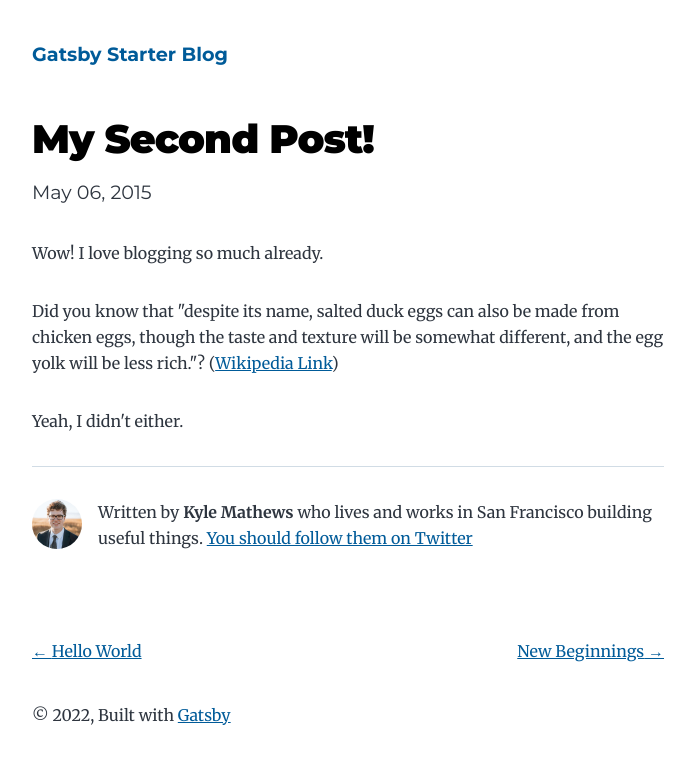
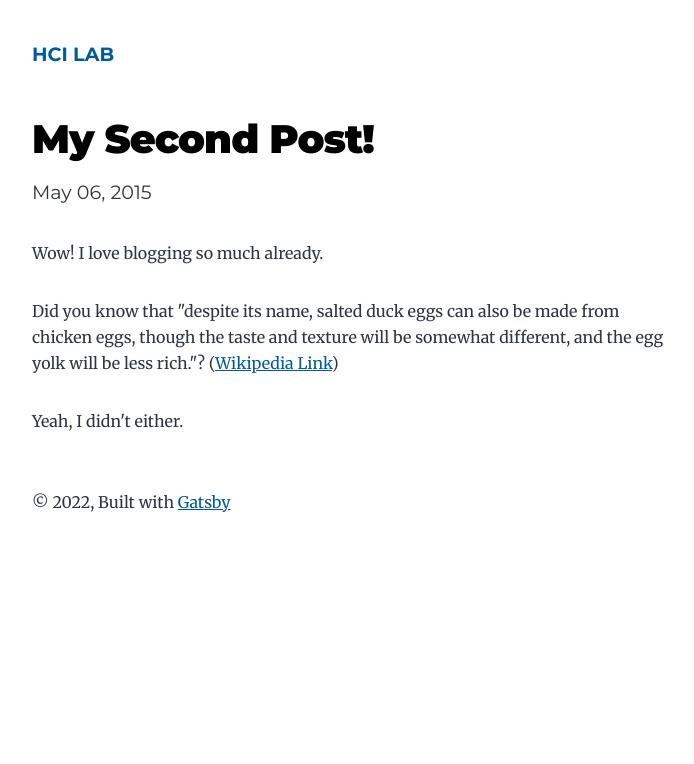
Before and after one commit to Logy-CTO/Inha-HCI.github.io, a Gatsby site: page /my-second-post/ in a window 1280 px wide. Shown: the whole page, without its empty margins (292-986 px from the left). Built offline with nearby package versions, Linux system fonts and the light colour scheme; Gatsby itself is replaced by a stand-in of ours.

Commit message:
refactor: ts migration, 불필요한 부분 삭제

```diff
--- a/gatsby-config.js
+++ b/gatsby-config.js
@@ -1,15 +1,8 @@
 module.exports = {
   siteMetadata: {
-    title: `Gatsby Starter Blog`,
-    author: {
-      name: `Kyle Mathews`,
-      summary: `who lives and works in San Francisco building useful things.`,
-    },
-    description: `A starter blog demonstrating what Gatsby can do.`,
-    siteUrl: `https://gatsbystarterblogsource.gatsbyjs.io/`,
-    social: {
-      twitter: `kylemathews`,
-    },
+    title: `HCI LAB`,
+    description: `INHA University HCI LAB`,
+    siteUrl: `https://inha-hci.github.io/`,
   },
   plugins: [
     `gatsby-plugin-image`,
@@ -105,7 +98,7 @@ module.exports = {
               }
             `,
             output: "/rss.xml",
-            title: "Gatsby Starter Blog RSS Feed",
+            title: "HCI LAB RSS Feed",
           },
         ],
       },
@@ -113,15 +106,15 @@ module.exports = {
     {
       resolve: `gatsby-plugin-manifest`,
       options: {
-        name: `Gatsby Starter Blog`,
-        short_name: `GatsbyJS`,
+        name: `HCI LAB`,
+        short_name: `HCI LAB`,
         start_url: `/`,
         background_color: `#ffffff`,
         // This will impact how browsers show your PWA/website
         // https://css-tricks.com/meta-theme-color-and-trickery/
         // theme_color: `#663399`,
         display: `minimal-ui`,
-        icon: `src/images/gatsby-icon.png`, // This path is relative to the root of the site.
+        icon: `src/images/favicon.png`, // This path is relative to the root of the site.
       },
     },
     `gatsby-plugin-react-helmet`,
--- a/gatsby-node.js
+++ b/gatsby-node.js
@@ -5,7 +5,7 @@ exports.createPages = async ({ graphql, actions, reporter }) => {
   const { createPage } = actions
 
   // Define a template for blog post
-  const blogPost = path.resolve(`./src/templates/blog-post.js`)
+  const blogPost = path.resolve(`./src/templates/blog-post.tsx`)
 
   // Get all markdown blog posts sorted by date
   const result = await graphql(
--- a/package.json
+++ b/package.json
@@ -33,6 +33,7 @@
     "typeface-montserrat": "0.0.75"
   },
   "devDependencies": {
+    "@types/react-helmet": "^6.1.5",
     "prettier": "^2.6.2"
   },
   "homepage": "https://github.com/gatsbyjs/gatsby-starter-blog#readme",
--- a/src/components/bio.js
+++ /dev/null
@@ -1,58 +0,0 @@
-/**
- * Bio component that queries for data
- * with Gatsby's useStaticQuery component
- *
- * See: https://www.gatsbyjs.com/docs/use-static-query/
- */
-
-import * as React from "react"
-import { useStaticQuery, graphql } from "gatsby"
-import { StaticImage } from "gatsby-plugin-image"
-
-const Bio = () => {
-  const data = useStaticQuery(graphql`
-    query BioQuery {
-      site {
-        siteMetadata {
-          author {
-            name
-            summary
-          }
-          social {
-            twitter
-          }
-        }
-      }
-    }
-  `)
-
-  // Set these values by editing "siteMetadata" in gatsby-config.js
-  const author = data.site.siteMetadata?.author
-  const social = data.site.siteMetadata?.social
-
-  return (
-    <div className="bio">
-      <StaticImage
-        className="bio-avatar"
-        layout="fixed"
-        formats={["auto", "webp", "avif"]}
-        src="../images/profile-pic.png"
-        width={50}
-        height={50}
-        quality={95}
-        alt="Profile picture"
-      />
-      {author?.name && (
-        <p>
-          Written by <strong>{author.name}</strong> {author?.summary || null}
-          {` `}
-          <a href={`https://twitter.com/${social?.twitter || ``}`}>
-            You should follow them on Twitter
-          </a>
-        </p>
-      )}
-    </div>
-  )
-}
-
-export default Bio
--- a/src/components/layout.js
+++ b/src/components/layout.tsx
@@ -2,7 +2,7 @@ import * as React from "react"
 import { Link } from "gatsby"
 
 const Layout = ({ location, title, children }) => {
-  const rootPath = `${__PATH_PREFIX__}/`
+  const rootPath = `/`
   const isRootPath = location.pathname === rootPath
   let header
 
--- a/src/components/seo.js
+++ b/src/components/seo.tsx
@@ -18,9 +18,6 @@ const Seo = ({ description, lang, meta, title }) => {
           siteMetadata {
             title
             description
-            social {
-              twitter
-            }
           }
         }
       }
@@ -36,7 +33,7 @@ const Seo = ({ description, lang, meta, title }) => {
         lang,
       }}
       title={title}
-      titleTemplate={defaultTitle ? `%s | ${defaultTitle}` : null}
+      titleTemplate={defaultTitle ? `%s | ${defaultTitle}` : undefined}
       meta={[
         {
           name: `description`,
@@ -59,10 +56,6 @@ const Seo = ({ description, lang, meta, title }) => {
           content: `summary`,
         },
         {
-          name: `twitter:creator`,
-          content: site.siteMetadata?.social?.twitter || ``,
-        },
-        {
           name: `twitter:title`,
           content: title,
         },
@@ -76,7 +69,7 @@ const Seo = ({ description, lang, meta, title }) => {
 }
 
 Seo.defaultProps = {
-  lang: `en`,
+  lang: `ko`,
   meta: [],
   description: ``,
 }
--- /dev/null
+++ b/src/global.d.ts
@@ -0,0 +1,6 @@
+declare const __PATH_PREFIX__: string
+declare module "*.module.css" {
+  const styles: { [className: string]: string }
+  export = styles
+}
+declare module "*.png"
--- a/src/pages/404.js
+++ b/src/pages/404.tsx
@@ -11,7 +11,6 @@ const NotFoundPage = ({ data, location }) => {
     <Layout location={location} title={siteTitle}>
       <Seo title="404: Not Found" />
       <h1>404: Not Found</h1>
-      <p>You just hit a route that doesn&#39;t exist... the sadness.</p>
     </Layout>
   )
 }
--- a/src/templates/blog-post.js
+++ /dev/null
@@ -1,107 +0,0 @@
-import * as React from "react"
-import { Link, graphql } from "gatsby"
-
-import Bio from "../components/bio"
-import Layout from "../components/layout"
-import Seo from "../components/seo"
-
-const BlogPostTemplate = ({ data, location }) => {
-  const post = data.markdownRemark
-  const siteTitle = data.site.siteMetadata?.title || `Title`
-  const { previous, next } = data
-
-  return (
-    <Layout location={location} title={siteTitle}>
-      <Seo
-        title={post.frontmatter.title}
-        description={post.frontmatter.description || post.excerpt}
-      />
-      <article
-        className="blog-post"
-        itemScope
-        itemType="http://schema.org/Article"
-      >
-        <header>
-          <h1 itemProp="headline">{post.frontmatter.title}</h1>
-          <p>{post.frontmatter.date}</p>
-        </header>
-        <section
-          dangerouslySetInnerHTML={{ __html: post.html }}
-          itemProp="articleBody"
-        />
-        <hr />
-        <footer>
-          <Bio />
-        </footer>
-      </article>
-      <nav className="blog-post-nav">
-        <ul
-          style={{
-            display: `flex`,
-            flexWrap: `wrap`,
-            justifyContent: `space-between`,
-            listStyle: `none`,
-            padding: 0,
-          }}
-        >
-          <li>
-            {previous && (
-              <Link to={previous.fields.slug} rel="prev">
-                ← {previous.frontmatter.title}
-              </Link>
-            )}
-          </li>
-          <li>
-            {next && (
-              <Link to={next.fields.slug} rel="next">
-                {next.frontmatter.title} →
-              </Link>
-            )}
-          </li>
-        </ul>
-      </nav>
-    </Layout>
-  )
-}
-
-export default BlogPostTemplate
-
-export const pageQuery = graphql`
-  query BlogPostBySlug(
-    $id: String!
-    $previousPostId: String
-    $nextPostId: String
-  ) {
-    site {
-      siteMetadata {
-        title
-      }
-    }
-    markdownRemark(id: { eq: $id }) {
-      id
-      excerpt(pruneLength: 160)
-      html
-      frontmatter {
-        title
-        date(formatString: "MMMM DD, YYYY")
-        description
-      }
-    }
-    previous: markdownRemark(id: { eq: $previousPostId }) {
-      fields {
-        slug
-      }
-      frontmatter {
-        title
-      }
-    }
-    next: markdownRemark(id: { eq: $nextPostId }) {
-      fields {
-        slug
-      }
-      frontmatter {
-        title
-      }
-    }
-  }
-`
--- /dev/null
+++ b/src/templates/blog-post.tsx
@@ -0,0 +1,55 @@
+import * as React from "react"
+import { graphql } from "gatsby"
+
+import Layout from "../components/layout"
+import Seo from "../components/seo"
+
+const BlogPostTemplate = ({ data, location }) => {
+  const post = data.markdownRemark
+  const siteTitle = data.site.siteMetadata?.title || `Title`
+
+  return (
+    <Layout location={location} title={siteTitle}>
+      <Seo
+        title={post.frontmatter.title}
+        description={post.frontmatter.description || post.excerpt}
+      />
+      <article
+        className="blog-post"
+        itemScope
+        itemType="http://schema.org/Article"
+      >
+        <header>
+          <h1 itemProp="headline">{post.frontmatter.title}</h1>
+          <p>{post.frontmatter.date}</p>
+        </header>
+        <section
+          dangerouslySetInnerHTML={{ __html: post.html }}
+          itemProp="articleBody"
+        />
+      </article>
+    </Layout>
+  )
+}
+
+export default BlogPostTemplate
+
+export const pageQuery = graphql`
+  query BlogPostBySlug($id: String!) {
+    site {
+      siteMetadata {
+        title
+      }
+    }
+    markdownRemark(id: { eq: $id }) {
+      id
+      excerpt(pruneLength: 160)
+      html
+      frontmatter {
+        title
+        date(formatString: "MMMM DD, YYYY")
+        description
+      }
+    }
+  }
+`
```
Also changed, not shown: src/pages/index.js (deleted, +0 -89 lines), src/pages/index.tsx (added, +26 -0 lines), src/pages/using-typescript.tsx (deleted, +0 -54 lines), tsconfig.json (added, +15 -0 lines), src/images/favicon.png (added), src/images/gatsby-icon.png (deleted), src/images/profile-pic.png (deleted), 1 other file.
